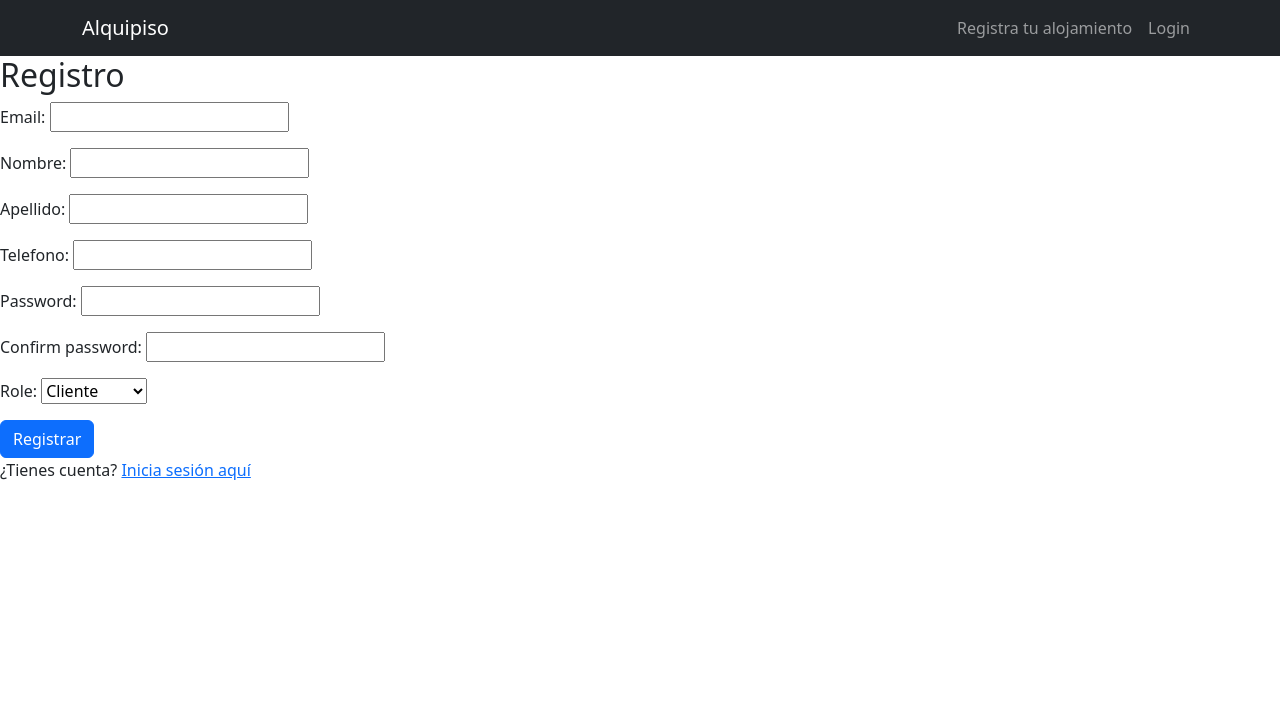
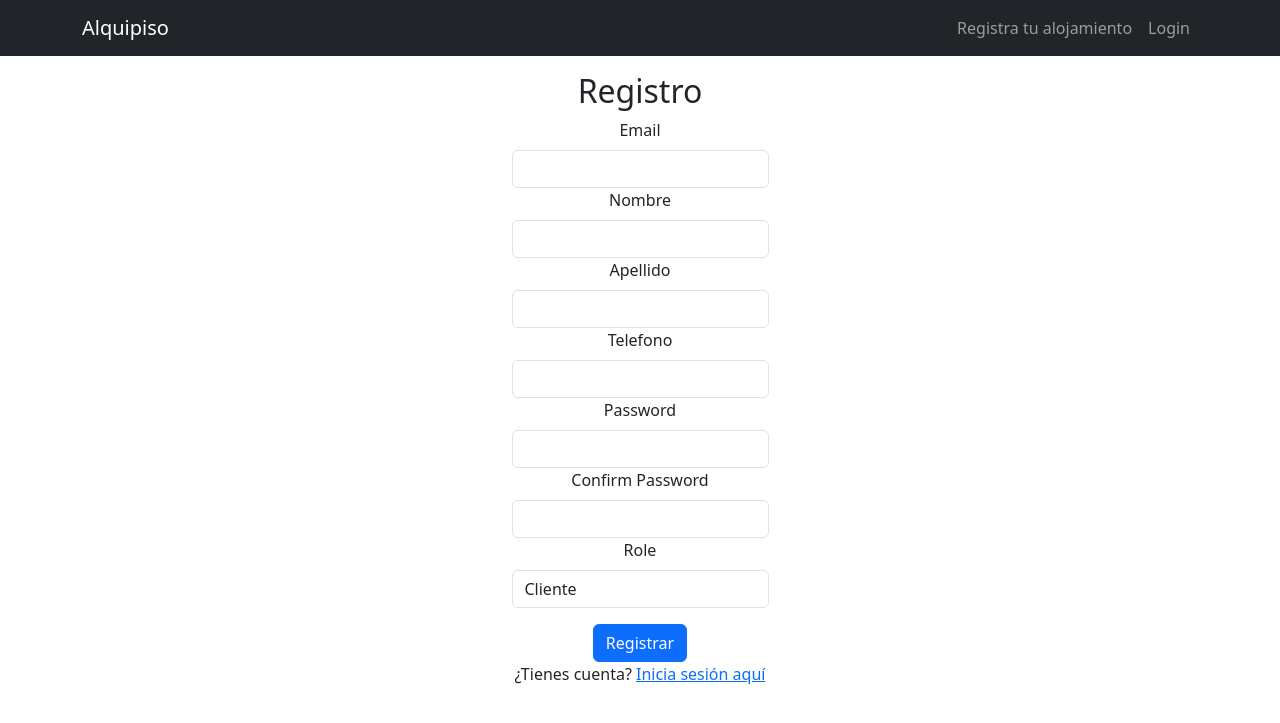
Before and after one commit to josmirmar2/alquipiso-1, a Django app: page /alquileres/register/ in a window 1280 px wide. Shown: the top 723 px of the page. Run offline with Django 5.2, Linux system fonts and the light colour scheme.

Commit message:
fix login register style

```diff
--- a/alquipiso/modules/alquileres/templates/login.html
+++ b/alquipiso/modules/alquileres/templates/login.html
@@ -98,11 +98,11 @@
             <!-- Formulario de login -->
             <form method="post" class="d-flex flex-column" style="justify-content:center;">
                 {% csrf_token %}
-                <div class="mb-3 form-group" style="max-width: 40vh">
-                    <label for="username" class="form-label">Username</label>
+                <div class="mb-3 form-group">
+                    <label for="username" class="form-label">Email</label>
                     <input type="text" class="form-control" id="username" name="username" required>
                 </div>
-                <div class="mb-3 form-group" style="">
+                <div class="mb-3 form-group">
                     <label for="password" class="form-label">Password</label>
                     <input type="password" class="form-control" id="password" name="password" required>
                 </div>
--- a/alquipiso/modules/alquileres/templates/register.html
+++ b/alquipiso/modules/alquileres/templates/register.html
@@ -83,7 +83,7 @@
 
 {% block content %}
     <div class="register-container">
-        <div class="register-card">
+        <div class="register-card" style="display:flex; flex-direction:column; align-items:center; align-self:center; margin-top:2vh">
             <h2>Registro</h2>
 
             <!-- Mostrar los mensajes de error si existen -->
@@ -96,10 +96,32 @@
             {% endif %}
 
             <!-- Formulario de registro -->
-            <form method="POST">
+            <form method="POST" style="display:flex; flex-direction:column; align-items:center">
                 {% csrf_token %}
-                {{ form.as_p }}
-                <button type="submit" class="btn btn-primary">Registrar</button>
+                <label for="id_email" class="form-label">Email</label>
+                <input type="email" name="email" maxlength="320" required id="id_email" class="form-control"/>
+
+                <label for="id_nombre" class="form-label">Nombre</label>
+                <input type="text" name="nombre" maxlength="100" required id="id_nombre" class="form-control"/>
+
+                <label for="id_apellido" class="form-label">Apellido</label>
+                <input type="text" name="apellido" maxlength="100" required id="id_apellido" class="form-control"/>
+
+                <label for="id_telefono" class="form-label">Telefono</label>
+                <input type="text" name="telefono" maxlength="100" required id="id_telefono" class="form-control"/>
+
+                <label for="id_password" class="form-label">Password</label>
+                <input type="password" name="password" required id="id_password" class="form-control"/>
+
+                <label for="id_confirm_password" class="form-label">Confirm Password</label>
+                <input type="password" name="confirm_password" required id="id_confirm_password" class="form-control"/>
+
+                <label for="id_role" class="form-label">Role</label>
+                <select name="role" id="id_role"class="form-control">
+                    <option value="cliente">Cliente</option>
+                    <option value="propietario">Propietario</option>
+                </select>
+                <button type="submit" class="btn btn-primary" style="margin-top:2vh">Registrar</button>
             </form>
 
             <!-- Enlace para loguearse si ya tienen cuenta -->
```
Also changed, not shown: alquipiso/modules/alquileres/templates/index.html (+7 -4 lines), alquipiso/alquipiso.db.
